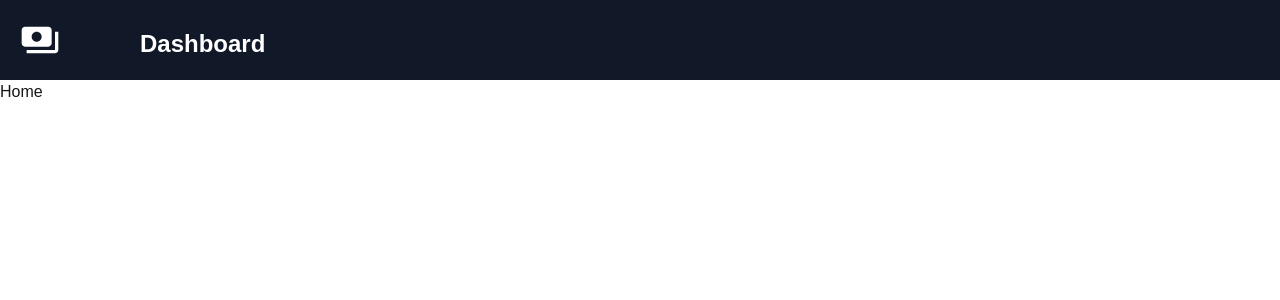
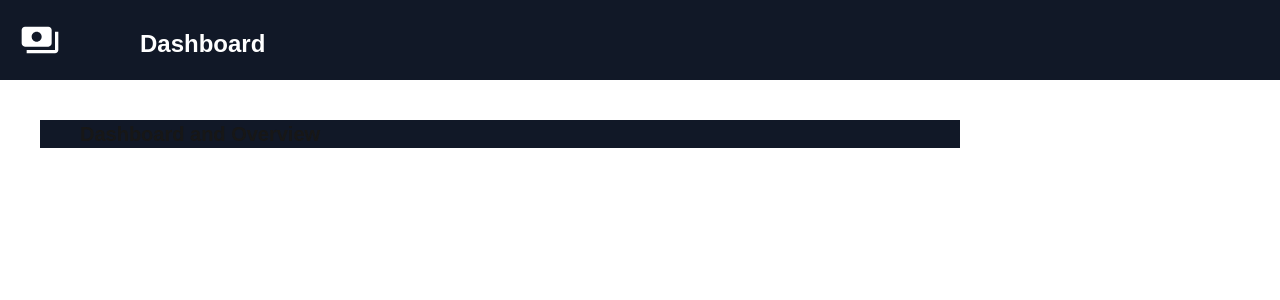
Before and after one commit to tienphap1405/financial-tracker-web-app, a Next.js app: page / in a window 1280 px wide. Shown: the top 300 px of the page. Built offline with nearby package versions, Linux system fonts and the light colour scheme.

Commit message:
added overview

```diff
--- /dev/null
+++ b/app/components/overview.js
@@ -0,0 +1,10 @@
+export default function Overview(){
+    return (
+        <div className="flex bg-gray-900 p-30 mt-10 ml-10 mr-80">
+            <div>
+                <h1 className="font-bold text-xl pl-10 pr-20">Dashboard and Overview</h1>
+            </div>
+
+        </div>
+    );
+}
--- a/app/page.js
+++ b/app/page.js
@@ -1,10 +1,15 @@
 import Navbar from "./routes/navbar";
-
+import Overview from "./components/overview";
 export default function Home() {
   return (
-    <div>
-      <Navbar></Navbar>
-      <h1>Home</h1>
-    </div>
+    <main>
+      <header>
+        <Navbar></Navbar>
+      </header>
+
+      <section>
+        <Overview></Overview>
+      </section>
+    </main>
   );
 }
```
